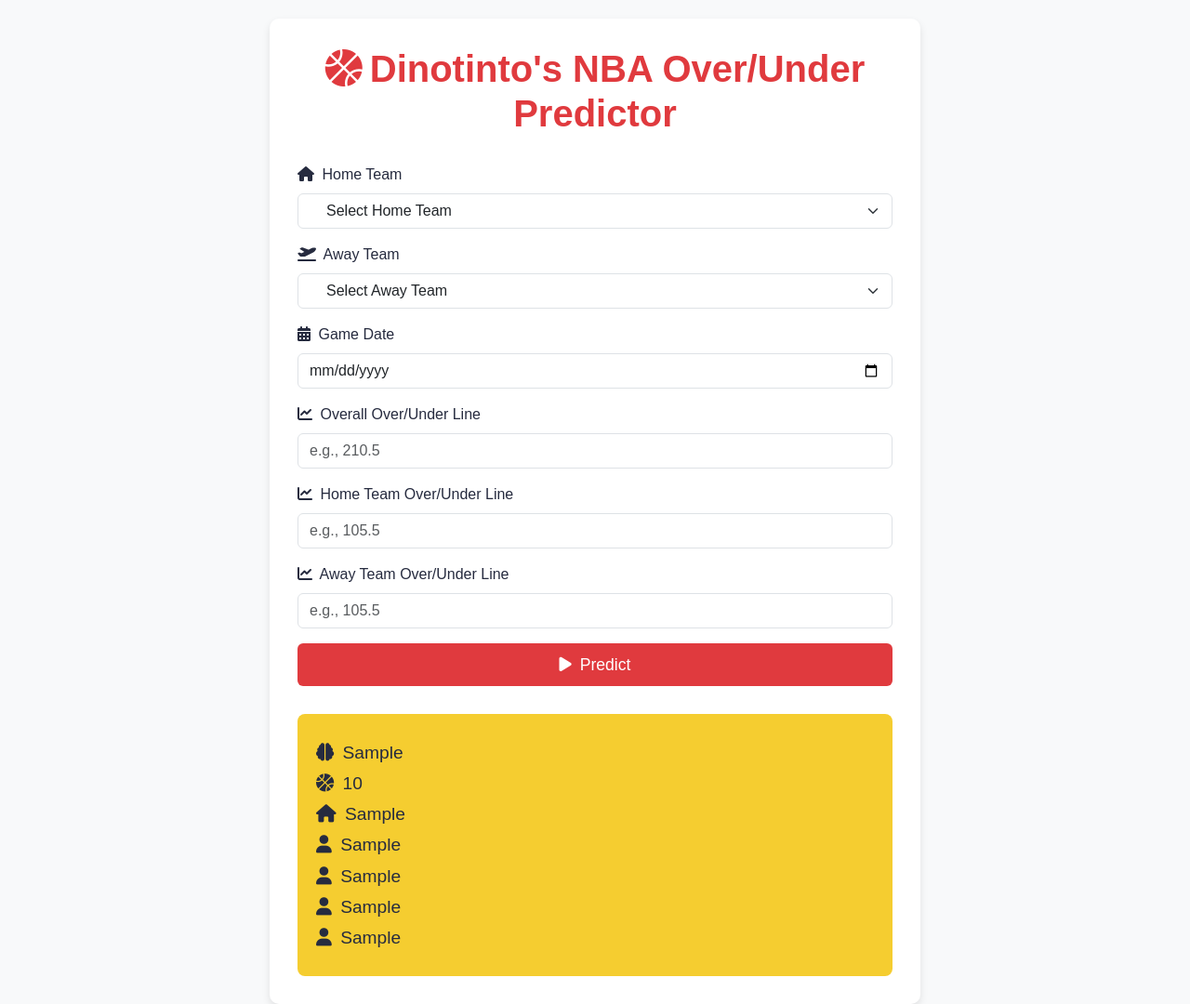
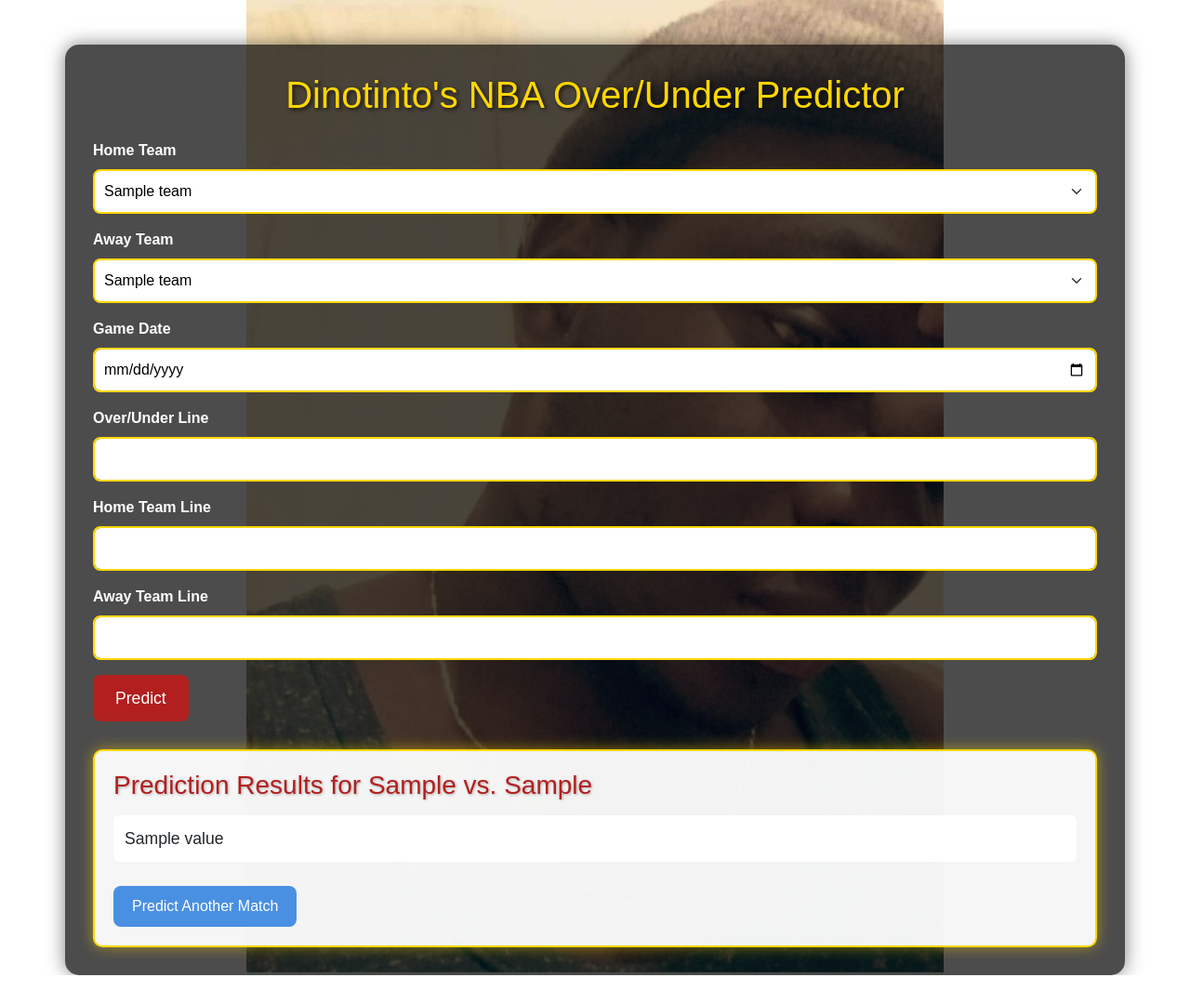
Before and after one commit to Dinotinto/nba-predictor, a Flask app: template templates/index.html in a window 1280 px wide. Shown: the whole page at 93% size. After the commit the page ends 1049 px from the top, so only its background shows below. Run offline with Flask 3, Linux system fonts and the light colour scheme; the template is opened without the code that fills it: most values are stand-ins (such as "Sample title", 1, 10 or a date in 2020); parts of the project's set-up code (start-up, migrations or seed data) failed here and were passed over.

Commit message:
Adjusted background image to fit the page

```diff
--- a/app.py
+++ b/app.py
@@ -67,7 +67,7 @@ try:
     logger.info("Models loaded successfully: model_original, model_team_home, model_team_away")
 except Exception as e:
     logger.error(f"Failed to load pre-trained models: {str(e)}", exc_info=True)
-    raise  # Crash at startup if models can’t load
+    raise
 
 # Prediction functions (unchanged)
 def predict_over_under_original(team1, team2, date, over_under_line, line_home, line_away):
@@ -155,53 +155,70 @@ def home():
     logger.info("Handling request...")
     team_names = [team['full_name'] for team in teams.get_teams()]
     logger.info(f"Team names loaded: {len(team_names)} teams")
+
+    # Initialize form data to preserve inputs
+    form_data = {
+        'home_team': '',
+        'away_team': '',
+        'date': '',
+        'line': '',
+        'line_home': '',
+        'line_away': ''
+    }
+    results = None
+
     if request.method == 'POST':
         logger.info("Processing POST request")
-        team1 = request.form['home_team']
-        team2 = request.form['away_team']
-        date = request.form['date']
-        line = request.form['line']
-        line_home = request.form['line_home']
-        line_away = request.form['line_away']
-        logger.info(f"Form data: team1={team1}, team2={team2}, date={date}, line={line}, line_home={line_home}, line_away={line_away}")
+        # Capture form inputs
+        form_data['home_team'] = request.form['home_team']
+        form_data['away_team'] = request.form['away_team']
+        form_data['date'] = request.form['date']
+        form_data['line'] = request.form['line']
+        form_data['line_home'] = request.form['line_home']
+        form_data['line_away'] = request.form['line_away']
+        logger.info(f"Form data: {form_data}")
+
         try:
             logger.info("Calling predict_over_under_original")
-            (overall_pred, total_pts1, overall_prob), (team1_orig_raw, team1_orig_final, team1_orig_prob, team1_avg_pts), (team2_orig_raw, team2_orig_final, team2_orig_prob, team2_avg_pts) = predict_over_under_original(team1, team2, date, line, line_home, line_away)
+            (overall_pred, total_pts1, overall_prob), (team1_orig_raw, team1_orig_final, team1_orig_prob, team1_avg_pts), (team2_orig_raw, team2_orig_final, team2_orig_prob, team2_avg_pts) = predict_over_under_original(form_data['home_team'], form_data['away_team'], form_data['date'], form_data['line'], form_data['line_home'], form_data['line_away'])
             logger.info("predict_over_under_original completed")
 
             logger.info("Calling predict_over_under_points")
-            pred2, total_pts2, conf2 = predict_over_under_points(team1, team2, date, line)
+            pred2, total_pts2, conf2 = predict_over_under_points(form_data['home_team'], form_data['away_team'], form_data['date'], form_data['line'])
             logger.info("predict_over_under_points completed")
 
             logger.info("Calling predict_over_under_last_5_home_away")
-            pred3, avg_pts_home, avg_pts_away, total_pts3, conf3 = predict_over_under_last_5_home_away(team1, team2, date, line, line_home, line_away)
+            pred3, avg_pts_home, avg_pts_away, total_pts3, conf3 = predict_over_under_last_5_home_away(form_data['home_team'], form_data['away_team'], form_data['date'], form_data['line'], form_data['line_home'], form_data['line_away'])
             logger.info("predict_over_under_last_5_home_away completed")
 
             logger.info("Calling predict_team_over_under for home team")
-            team1_team_raw, team1_team_final, team1_team_prob, team1_team_avg_pts = predict_team_over_under(team1, date, line_home, is_home_team=True)
+            team1_team_raw, team1_team_final, team1_team_prob, team1_team_avg_pts = predict_team_over_under(form_data['home_team'], form_data['date'], form_data['line_home'], is_home_team=True)
             logger.info("predict_team_over_under for home team completed")
 
             logger.info("Calling predict_team_over_under for away team")
-            team2_team_raw, team2_team_final, team2_team_prob, team2_team_avg_pts = predict_team_over_under(team2, date, line_away, is_home_team=False)
+            team2_team_raw, team2_team_final, team2_team_prob, team2_team_avg_pts = predict_team_over_under(form_data['away_team'], form_data['date'], form_data['line_away'], is_home_team=False)
             logger.info("predict_team_over_under for away team completed")
 
+            # Updated results format to match your specification
             results = {
-                'original_overall': f"Original Model ({team1} vs. {team2}): {overall_pred}, Total Points: {total_pts1:.2f}, Confidence: {overall_prob:.1f}%",
-                'points': f"Points-Based ({team1} vs. {team2}): {pred2}, Total Points: {total_pts2:.2f}, Confidence is {conf2:.1f}%",
-                'home_away': f"Home/Away ({team1} vs. {team2}): {pred3}, Home Avg: {avg_pts_home:.2f}, Away Avg: {avg_pts_away:.2f}, Total: {total_pts3:.2f}, Confidence is {conf3:.1f}%",
-                'original_team1': f"Original Model ({team1}): {team1} - {line_home}, Raw: {team1_orig_raw}, Final: {team1_orig_final}, Confidence is {team1_orig_prob:.1f}%, Avg Points: {team1_avg_pts:.2f}",
-                'original_team2': f"Original Model ({team2}): {team2} - {line_away}, Raw: {team2_orig_raw}, Final: {team2_orig_final}, Confidence is {team2_orig_prob:.1f}%, Avg Points: {team2_avg_pts:.2f}",
-                'team_based_team1': f"Team-Based Model ({team1}): {team1} - {line_home}, Raw: {team1_team_raw}, Final: {team1_team_final}, Confidence is {team1_team_prob:.1f}%, Avg Points: {team1_team_avg_pts:.2f}",
-                'team_based_team2': f"Team-Based Model ({team2}): {team2} - {line_away}, Raw: {team2_team_raw}, Final: {team2_team_final}, Confidence is {team2_team_prob:.1f}%, Avg Points: {team2_team_avg_pts:.2f}"
+                'original_overall': f"Original Model ({form_data['home_team']} vs. {form_data['away_team']}): {overall_pred}, Total Points predicted: {total_pts1:.2f}, Confidence: {overall_prob:.1f}%",
+                'points': f"Points-Based ({form_data['home_team']} vs. {form_data['away_team']}): {pred2}, Total Points predicted: {total_pts2:.2f}, Confidence is {conf2:.1f}%",
+                'home_away': f"Home/Away ({form_data['home_team']} vs. {form_data['away_team']}): {pred3}, Total predicted: {total_pts3:.2f}, Confidence is {conf3:.1f}%    Home Avg: {avg_pts_home:.2f}, Away Avg: {avg_pts_away:.2f}",
+                'original_team1': f"Original Model ({form_data['home_team']}): {form_data['home_team']} Total Points predicted- {form_data['line_home']}, Model prediction: {team1_orig_raw}, Final: {team1_orig_final}, Confidence in model {team1_orig_prob:.1f}%, Avg Points: {team1_avg_pts:.2f}",
+                'original_team2': f"Original Model ({form_data['away_team']}): {form_data['away_team']} Total Points predicted- {form_data['line_away']}, Model prediction: {team2_orig_raw}, Final: {team2_orig_final}, Confidence in model {team2_orig_prob:.1f}%, Avg Points: {team2_avg_pts:.2f}",
+                'team_based_team1': f"Team-Based Model ({form_data['home_team']}): {form_data['home_team']} Total Points predicted- {form_data['line_home']}, Model prediction: {team1_team_raw}, Final: {team1_team_final}, Confidence in model {team1_team_prob:.1f}%, Avg Points: {team1_team_avg_pts:.2f}",
+                'team_based_team2': f"Team-Based Model ({form_data['away_team']}): {form_data['away_team']} Total Points predicted- {form_data['line_away']}, Model prediction: {team2_team_raw}, Final: {team2_team_final}, Confidence in model {team2_team_prob:.1f}%, Avg Points: {team2_team_avg_pts:.2f}"
             }
             logger.info("Prediction completed successfully")
         except Exception as e:
             logger.error(f"Error during prediction: {str(e)}", exc_info=True)
             results = {'error': f"Error: {str(e)}"}
-        return render_template('index.html', teams=team_names, results=results)
+
+        return render_template('index.html', teams=team_names, form_data=form_data, results=results)
+
     logger.info("Rendering GET request")
     try:
-        return render_template('index.html', teams=team_names, results=None)
+        return render_template('index.html', teams=team_names, form_data=form_data, results=None)
     except Exception as e:
         logger.error(f"Error rendering template: {str(e)}", exc_info=True)
         return f"Error: {str(e)}", 500
--- a/templates/index.html
+++ b/templates/index.html
@@ -3,90 +3,250 @@
 <head>
     <meta charset="UTF-8">
     <meta name="viewport" content="width=device-width, initial-scale=1.0">
-    <title>NBA Over/Under Predictor</title>
+    <title>Dinotinto's NBA Over/Under Predictor</title>
     <link href="https://cdn.jsdelivr.net/npm/bootstrap@5.3.0/dist/css/bootstrap.min.css" rel="stylesheet">
-    <link rel="stylesheet" href="https://cdnjs.cloudflare.com/ajax/libs/font-awesome/6.0.0/css/all.min.css">
     <style>
-        body { background-color: #f8f9fa; font-family: 'Arial', sans-serif; padding-top: 20px; }
-        .container { max-width: 700px; background: white; padding: 30px; border-radius: 10px; box-shadow: 0 4px 8px rgba(0, 0, 0, 0.1); }
-        h1 { color: #E03A3E; font-weight: bold; text-align: center; margin-bottom: 30px; }
-        .form-label { font-weight: 500; color: #262B3F; }
-        .btn-primary { background-color: #E03A3E; border: none; padding: 10px 20px; font-size: 1.1em; }
-        .btn-primary:hover { background-color: #C12F32; }
-        .result { margin-top: 30px; padding: 20px; background-color: #F5CD30; border-radius: 8px; text-align: left; }
-        .result h3 { margin: 10px 0; font-size: 1.2em; color: #262B3F; }
-        .spinner-border { color: #E03A3E; }
-        .form-select { padding-left: 30px; }
+        body {
+            background-image: url('/static/pic/20211126_200454.jpg'); /* Your local image */
+            background-size: auto 100%; /* Scales the image to fit the full height, maintaining aspect ratio */
+            background-position: top center; /* Positions the image from the top, centered horizontally */
+            background-repeat: no-repeat; /* Prevents tiling */
+            min-height: 100vh; /* Ensures the body takes up at least the full viewport height */
+            color: #fff;
+            font-family: 'Arial', sans-serif;
+            margin: 0;
+            overflow-x: hidden; /* Hides horizontal overflow */
+        }
+        /* Fallback background if image fails */
+        body.no-image {
+            background: linear-gradient(135deg, #1a2a6c, #b21f1f, #fdbb2d);
+            background-size: 400% 400%;
+            animation: gradientBG 15s ease infinite;
+        }
+
+        @keyframes gradientBG {
+            0% { background-position: 0% 50%; }
+            50% { background-position: 100% 50%; }
+            100% { background-position: 0% 50%; }
+        }
+
+        .container {
+            background-color: rgba(0, 0, 0, 0.7);
+            padding: 30px;
+            border-radius: 15px;
+            box-shadow: 0 0 20px rgba(0, 0, 0, 0.5);
+            margin-top: 20px;
+            transition: transform 0.3s ease;
+        }
+        .container:hover {
+            transform: translateY(-5px);
+        }
+
+        h1 {
+            color: #ffd700; /* Gold for a basketball vibe */
+            text-shadow: 2px 2px 4px rgba(0, 0, 0, 0.7);
+            font-size: 2.5rem;
+            margin-bottom: 30px;
+        }
+
+        .form-container {
+            margin-bottom: 30px;
+        }
+
+        .form-label {
+            color: #fff;
+            font-weight: bold;
+        }
+
+        .form-select, .form-control {
+            background-color: #fff;
+            color: #000;
+            border: 2px solid #ffd700;
+            border-radius: 8px;
+            padding: 10px;
+            transition: border-color 0.3s ease, box-shadow 0.3s ease;
+        }
+        .form-select:focus, .form-control:focus {
+            border-color: #b21f1f;
+            box-shadow: 0 0 10px rgba(178, 31, 31, 0.5);
+            outline: none;
+        }
+
+        .btn-primary {
+            background-color: #b21f1f;
+            border: none;
+            padding: 12px 24px;
+            font-size: 1.1rem;
+            border-radius: 8px;
+            transition: background-color 0.3s ease, transform 0.2s ease;
+        }
+        .btn-primary:hover {
+            background-color: #ffd700;
+            color: #000;
+            transform: scale(1.05);
+        }
+
+        .results-container {
+            max-height: 400px;
+            overflow-y: auto;
+            margin-top: 20px;
+            padding: 20px;
+            border: 2px solid #ffd700;
+            border-radius: 10px;
+            background-color: rgba(255, 255, 255, 0.95);
+            color: #000;
+            box-shadow: 0 0 15px rgba(255, 215, 0, 0.5);
+            transition: transform 0.3s ease, box-shadow 0.3s ease;
+        }
+        .results-container:hover {
+            transform: translateY(-5px);
+            box-shadow: 0 0 20px rgba(255, 215, 0, 0.8);
+        }
+
+        h3 {
+            color: #b21f1f;
+            text-shadow: 1px 1px 3px rgba(0, 0, 0, 0.3);
+            margin-bottom: 15px;
+        }
+
+        .list-group-item {
+            font-size: 1.1rem;
+            margin-bottom: 10px;
+            border: none;
+            border-radius: 5px;
+            padding: 12px;
+            transition: transform 0.2s ease, background-color 0.3s ease;
+        }
+        .list-group-item:hover {
+            transform: scale(1.02);
+        }
+
+        .over {
+            background-color: #d4edda; /* Light green */
+            color: #155724; /* Dark green text */
+        }
+        .under {
+            background-color: #f8d7da; /* Light red */
+            color: #721c24; /* Dark red text */
+        }
+        .push {
+            background-color: #fff3cd; /* Light yellow */
+            color: #856404; /* Dark yellow text */
+        }
+
+        .btn-secondary {
+            background-color: #4a90e2;
+            border: none;
+            padding: 10px 20px;
+            font-size: 1rem;
+            border-radius: 8px;
+            transition: background-color 0.3s ease, transform 0.2s ease;
+        }
+        .btn-secondary:hover {
+            background-color: #ffd700;
+            color: #000;
+            transform: scale(1.05);
+        }
+
+        @media (max-width: 768px) {
+            .container {
+                padding: 15px;
+                margin-top: 10px;
+            }
+            h1 {
+                font-size: 2rem;
+            }
+            .form-select, .form-control, .btn-primary, .btn-secondary {
+                font-size: 0.9rem;
+                padding: 8px;
+            }
+            .results-container {
+                max-height: 300px;
+            }
+        }
     </style>
 </head>
 <body>
-    <div class="container">
-        <h1><i class="fas fa-basketball-ball me-2"></i>Dinotinto's NBA Over/Under Predictor</h1>
-        <form method="POST" id="predictForm">
+    <div class="container mt-5">
+        <h1 class="text-center mb-4">Dinotinto's NBA Over/Under Predictor</h1>
+
+        <!-- Form Container -->
+        <div class="form-container">
+            <form method="POST" action="/">
                 <div class="mb-3">
-                <label for="home_team" class="form-label"><i class="fas fa-home me-1"></i> Home Team</label>
-                <select class="form-select" name="home_team" id="home_team" required>
-                    <option value="">Select Home Team</option>
+                    <label for="home_team" class="form-label">Home Team</label>
+                    <select class="form-select" id="home_team" name="home_team" required>
                         {% for team in teams %}
-                    <option value="{{ team }}">{{ team }}</option>
+                            <option value="{{ team }}" {% if form_data.home_team == team %}selected{% endif %}>{{ team }}</option>
                         {% endfor %}
                     </select>
                 </div>
                 <div class="mb-3">
-                <label for="away_team" class="form-label"><i class="fas fa-plane-departure me-1"></i> Away Team</label>
-                <select class="form-select" name="away_team" id="away_team" required>
-                    <option value="">Select Away Team</option>
+                    <label for="away_team" class="form-label">Away Team</label>
+                    <select class="form-select" id="away_team" name="away_team" required>
                         {% for team in teams %}
-                    <option value="{{ team }}">{{ team }}</option>
+                            <option value="{{ team }}" {% if form_data.away_team == team %}selected{% endif %}>{{ team }}</option>
                         {% endfor %}
                     </select>
                 </div>
                 <div class="mb-3">
-                <label for="date" class="form-label"><i class="fas fa-calendar-alt me-1"></i> Game Date</label>
-                <input type="date" class="form-control" name="date" id="date" required>
+                    <label for="date" class="form-label">Game Date</label>
+                    <input type="date" class="form-control" id="date" name="date" value="{{ form_data.date }}" required>
                 </div>
                 <div class="mb-3">
-                <label for="line" class="form-label"><i class="fas fa-chart-line me-1"></i> Overall Over/Under Line</label>
-                <input type="number" step="0.5" class="form-control" name="line" id="line" placeholder="e.g., 210.5" required>
+                    <label for="line" class="form-label">Over/Under Line</label>
+                    <input type="number" step="0.1" class="form-control" id="line" name="line" value="{{ form_data.line }}" required>
                 </div>
                 <div class="mb-3">
-                <label for="line_home" class="form-label"><i class="fas fa-chart-line me-1"></i> Home Team Over/Under Line</label>
-                <input type="number" step="0.5" class="form-control" name="line_home" id="line_home" placeholder="e.g., 105.5" required>
+                    <label for="line_home" class="form-label">Home Team Line</label>
+                    <input type="number" step="0.1" class="form-control" id="line_home" name="line_home" value="{{ form_data.line_home }}" required>
                 </div>
                 <div class="mb-3">
-                <label for="line_away" class="form-label"><i class="fas fa-chart-line me-1"></i> Away Team Over/Under Line</label>
-                <input type="number" step="0.5" class="form-control" name="line_away" id="line_away" placeholder="e.g., 105.5" required>
+                    <label for="line_away" class="form-label">Away Team Line</label>
+                    <input type="number" step="0.1" class="form-control" id="line_away" name="line_away" value="{{ form_data.line_away }}" required>
                 </div>
-            <div class="d-grid">
-                <button type="submit" class="btn btn-primary"><i class="fas fa-play me-1"></i> Predict</button>
+                <button type="submit" class="btn btn-primary">Predict</button>
+            </form>
         </div>
-        </form>
-        <div id="spinner" class="d-none text-center mt-3">
-            <div class="spinner-border" role="status">
-                <span class="visually-hidden">Loading...</span>
-            </div>
-        </div>
+
+        <!-- Results Container -->
         {% if results %}
-        <div class="result">
+            <div class="results-container">
+                <h3>Prediction Results for {{ form_data.home_team }} vs. {{ form_data.away_team }}</h3>
                 {% if results.error %}
-            <h3 class="text-danger">{{ results.error }}</h3>
+                    <div class="alert alert-danger">{{ results.error }}</div>
                 {% else %}
-            <h3><i class="fas fa-brain me-1"></i> {{ results.original_overall }}</h3>
-            <h3><i class="fas fa-basketball-ball me-1"></i> {{ results.points }}</h3>
-            <h3><i class="fas fa-home me-1"></i> {{ results.home_away }}</h3>
-            <h3><i class="fas fa-user me-1"></i> {{ results.original_team1 }}</h3>
-            <h3><i class="fas fa-user me-1"></i> {{ results.original_team2 }}</h3>
-            <h3><i class="fas fa-user me-1"></i> {{ results.team_based_team1 }}</h3>
-            <h3><i class="fas fa-user me-1"></i> {{ results.team_based_team2 }}</h3>
+                    <ul class="list-group">
+                        {% for key, value in results.items() %}
+                            {% if 'Over' in value %}
+                                <li class="list-group-item over">{{ value }}</li>
+                            {% elif 'Under' in value %}
+                                <li class="list-group-item under">{{ value }}</li>
+                            {% elif 'Push' in value %}
+                                <li class="list-group-item push">{{ value }}</li>
+                            {% else %}
+                                <li class="list-group-item">{{ value }}</li>
                             {% endif %}
+                        {% endfor %}
+                    </ul>
+                {% endif %}
+                <a href="/" class="btn btn-secondary mt-3">Predict Another Match</a>
             </div>
         {% endif %}
     </div>
+
     <script src="https://cdn.jsdelivr.net/npm/bootstrap@5.3.0/dist/js/bootstrap.bundle.min.js"></script>
     <script>
-        document.getElementById('predictForm').addEventListener('submit', function() {
-            document.getElementById('spinner').classList.remove('d-none');
-        });
+        // Check if background image loads, fallback to gradient
+        const body = document.body;
+        const img = new Image();
+        img.src = '/static/pic/20211126_200454.jpg';
+        img.onload = function() {
+            body.classList.remove('no-image');
+        };
+        img.onerror = function() {
+            body.classList.add('no-image');
+        };
     </script>
 </body>
 </html>
```
Also changed, not shown: static/pic/20211126_200454.jpg (added). Lines whose indentation alone changed are shown as unchanged.
